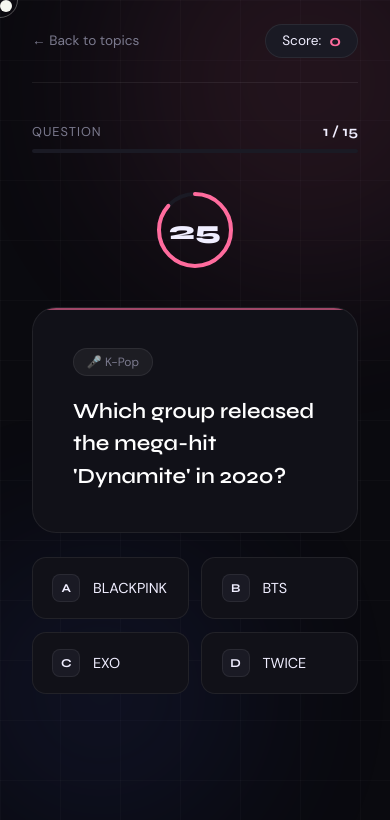
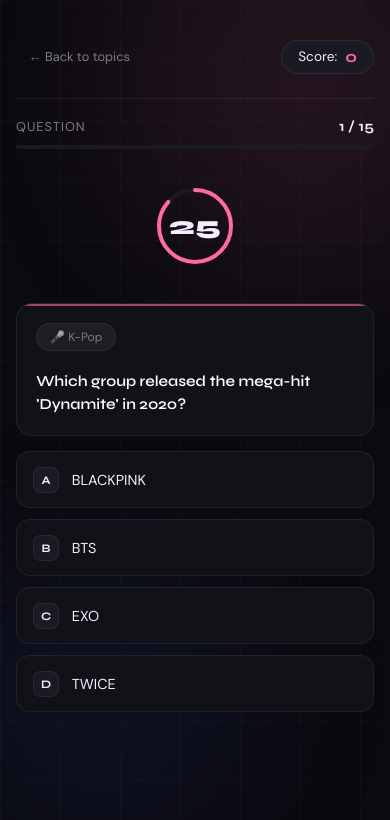
Before and after one commit to merlyn48/QuizApp, a plain HTML site: page quiz.html in a window 390 px wide. Drawn offline with Linux system fonts and the light colour scheme; a web font is replaced by a local one.

Commit message:
Update quiz.html

```diff
--- a/quiz.html
+++ b/quiz.html
@@ -382,6 +382,27 @@
       0% { opacity: 1; transform: translate(0,0) scale(1); }
       100% { opacity: 0; transform: translate(var(--dx), var(--dy)) scale(0); }
     }
+
+    @media (max-width: 768px) {
+      body { cursor: auto; }
+      .cursor, .cursor-follower { display: none; }
+      .container { padding: 1rem; }
+      .topbar { flex-wrap: wrap; gap: 0.75rem; margin-bottom: 1.2rem; }
+      .topbar-right { gap: 0.5rem; }
+      .back-btn { font-size: 0.8rem; padding: 0.4rem 0.8rem; }
+      .score-badge, .topic-tag { font-size: 0.8rem; padding: 0.4rem 0.8rem; }
+      .question-card { padding: 1.2rem; border-radius: 16px; margin-bottom: 1rem; }
+      .question-text { font-size: 1rem; }
+      .options-grid { grid-template-columns: 1fr; gap: 0.7rem; }
+      .option-btn { padding: 0.9rem 1rem; font-size: 0.9rem; }
+      .next-btn { padding: 0.9rem; font-size: 0.9rem; }
+      .feedback-toast { width: 90%; font-size: 0.8rem; text-align: center; white-space: normal; }
+    }
+
+    @media (max-width: 480px) {
+      .question-text { font-size: 0.95rem; }
+      .option-letter { width: 26px; height: 26px; font-size: 0.72rem; }
+    }
   </style>
 </head>
 <body>
```
